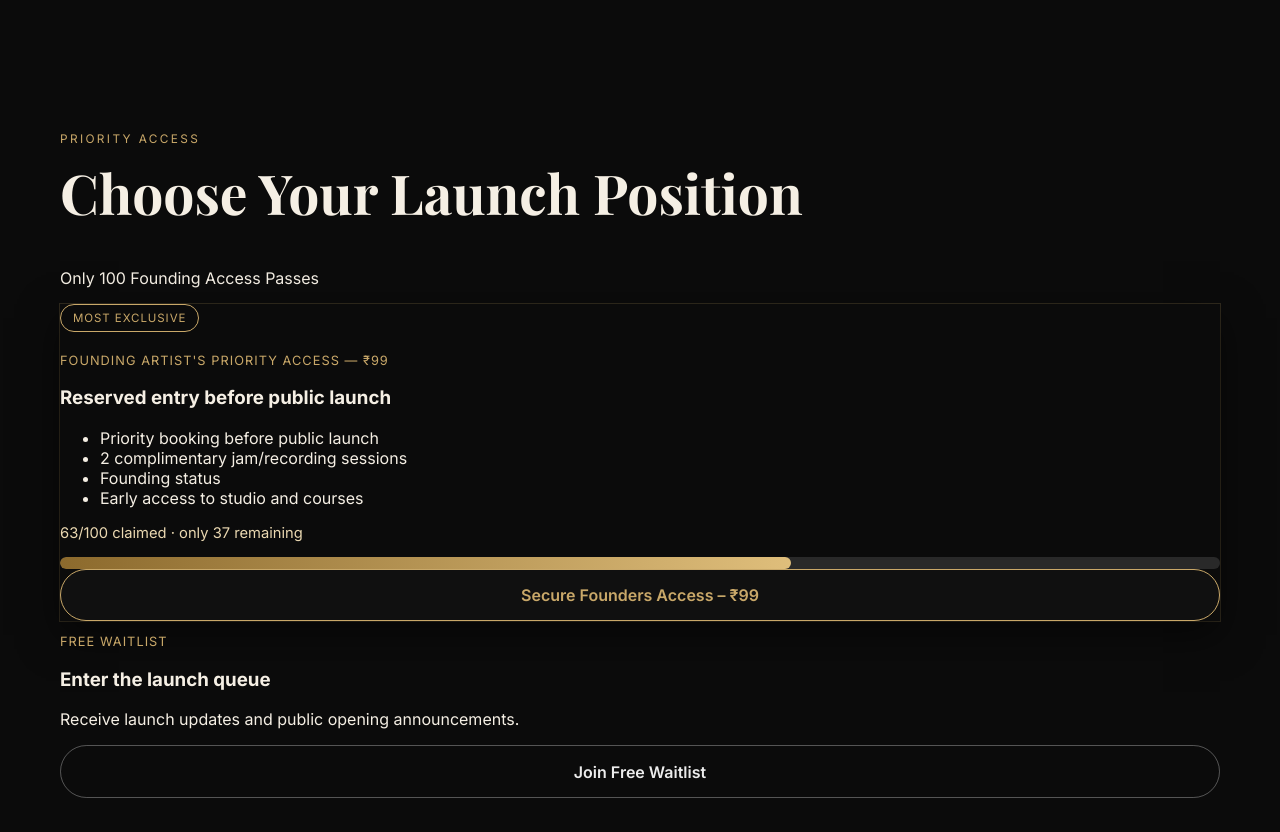
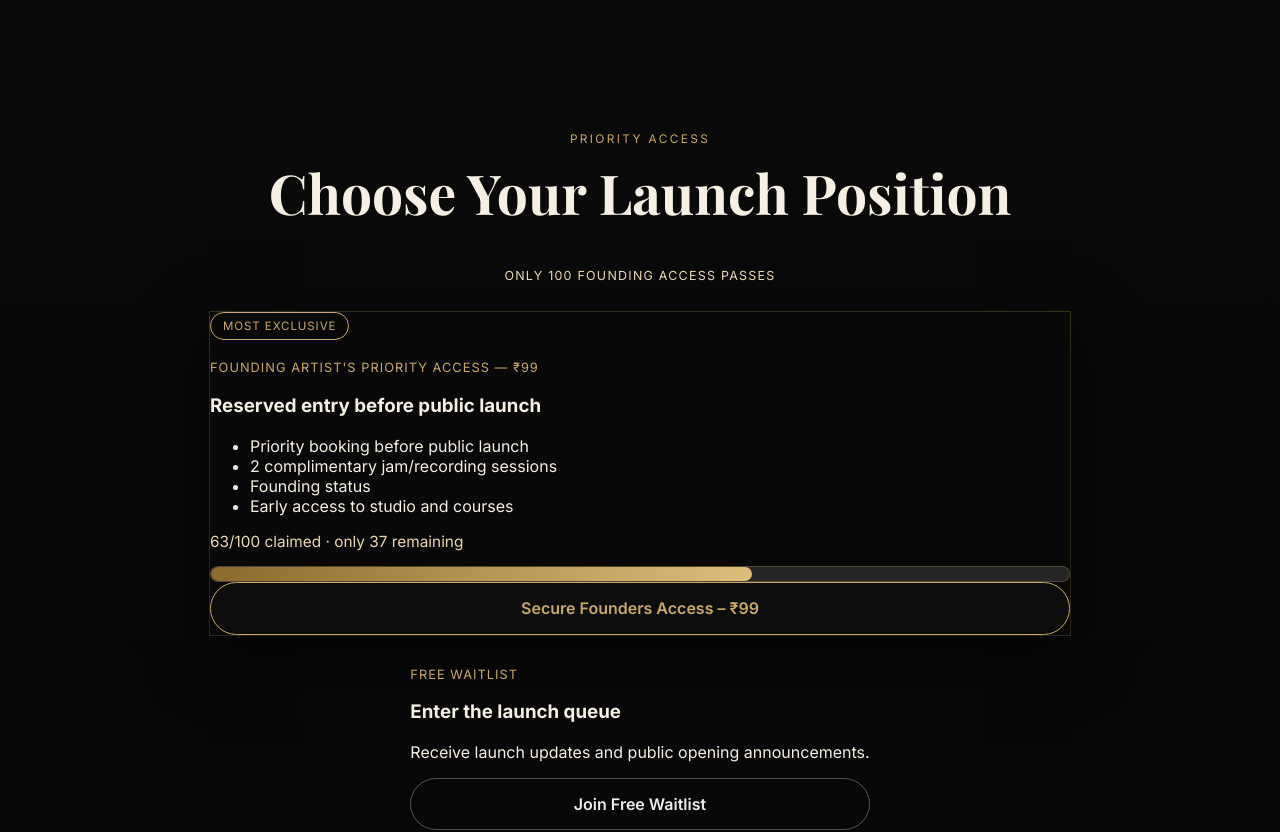
Before and after one commit to Vikramjeetblog/thechordifiers.studio, a React (Vite) app: page / in a window 1280 px wide. Shown: the part 4800-5632 px from the top of the page. Built offline with nearby package versions, Linux system fonts and the light colour scheme.

Commit message:
Update styles.css

```diff
--- a/src/styles.css
+++ b/src/styles.css
@@ -312,11 +312,30 @@ a {
   margin-bottom: 0.52rem;
 }
 
-.pricing-grid {
+.pricing-dramatic {
+  background: linear-gradient(180deg, #0a0a0a, #070707);
+}
+
+.pricing-dramatic .section-title,
+.pricing-dramatic .section-subtitle {
+  text-align: center;
+  margin-inline: auto;
+}
+
+.pricing-dramatic-wrap {
+  max-width: 860px;
+  margin: 0 auto;
   display: grid;
-  grid-template-columns: 0.8fr 1.2fr;
-  gap: 1.4rem;
-  align-items: center;
+  gap: 1.2rem;
+}
+
+.founders-limit {
+  margin: 0 0 0.6rem;
+  text-align: center;
+  color: #f0ddb6;
+  letter-spacing: 0.1em;
+  text-transform: uppercase;
+  font-size: 0.78rem;
 }
 
 .pricing-card .plan,
@@ -328,13 +347,16 @@ a {
 }
 
 .pricing-card.secondary {
-  opacity: 0.74;
+  opacity: 0.6;
+  transform: scale(0.97);
+  max-width: 640px;
+  margin: 0 auto;
 }
 
 .pricing-card.featured {
-  transform: scale(1.05);
+  transform: scale(1.06);
   border-color: var(--gold-border);
-  box-shadow: 0 14px 38px rgba(0, 0, 0, 0.5), 0 0 0 1px rgba(201, 168, 105, 0.2);
+  box-shadow: 0 20px 60px rgba(0, 0, 0, 0.6), 0 0 0 1px rgba(201, 168, 105, 0.28);
 }
 
 .badge {
@@ -351,22 +373,23 @@ a {
 
 .scarcity-copy {
   color: #ead8b1;
-  font-size: 0.92rem;
+  font-size: 0.96rem;
 }
 
 .progress-track {
   width: 100%;
-  height: 12px;
+  height: 16px;
   border-radius: 999px;
   background: rgba(255, 255, 255, 0.12);
   overflow: hidden;
+  border: 1px solid rgba(201, 168, 105, 0.26);
 }
 
 .progress-fill {
   height: 100%;
   border-radius: inherit;
   background: linear-gradient(90deg, #8c6a2d, #dfbe7b);
-  animation: fillReveal 1.8s ease both;
+  animation: fillReveal 2s ease both;
 }
 
 @keyframes fillReveal {
@@ -525,8 +548,7 @@ a {
   .vision-asymmetry,
   .experience-row,
   .students-layout,
-  .pricing-grid,
-  .lead-columns {
+    .lead-columns {
     grid-template-columns: 1fr;
   }
 
@@ -539,8 +561,10 @@ a {
     padding-left: 0;
   }
 
-  .pricing-card.featured {
+  .pricing-card.featured,
+  .pricing-card.secondary {
     transform: none;
+    max-width: none;
   }
 
   .hero h1 {
```
